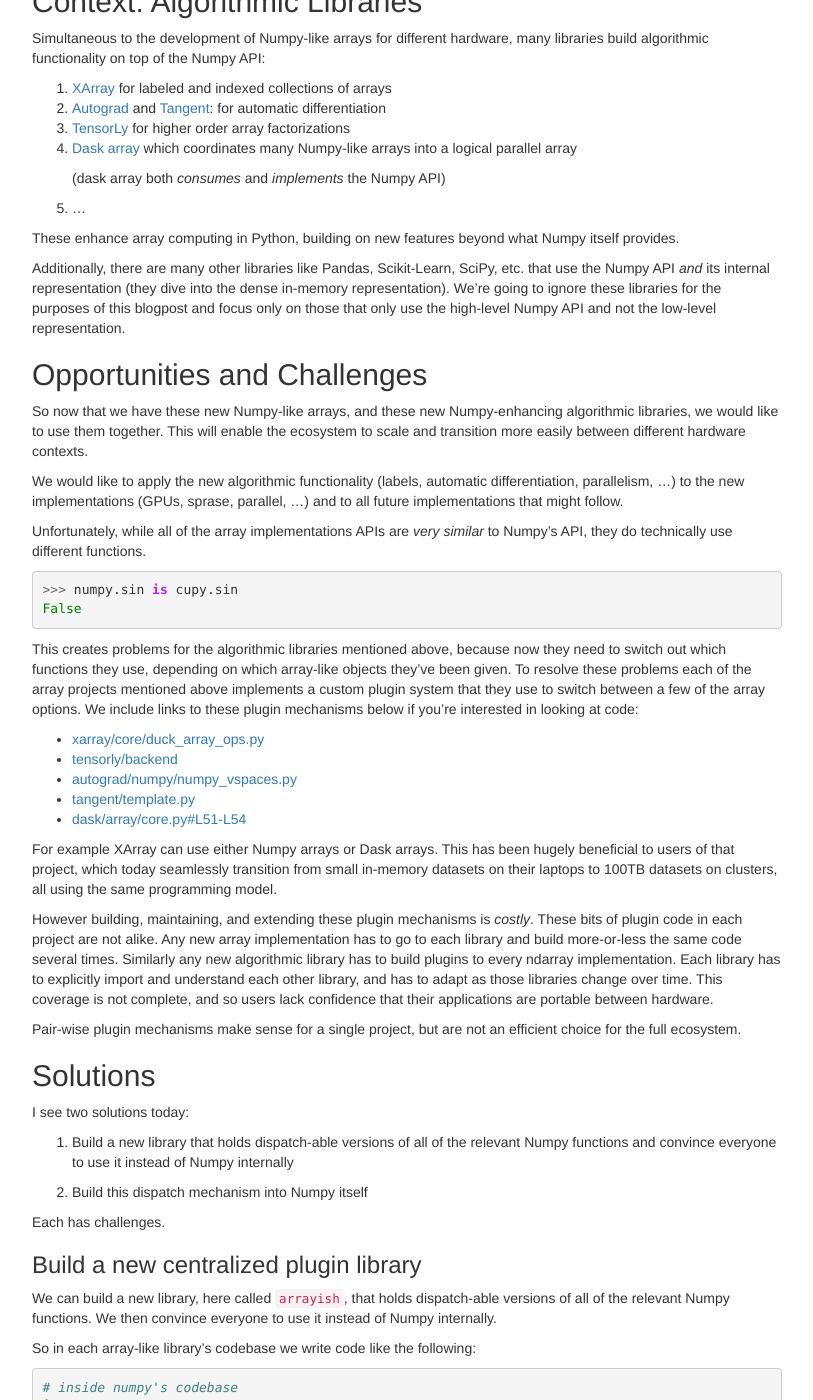
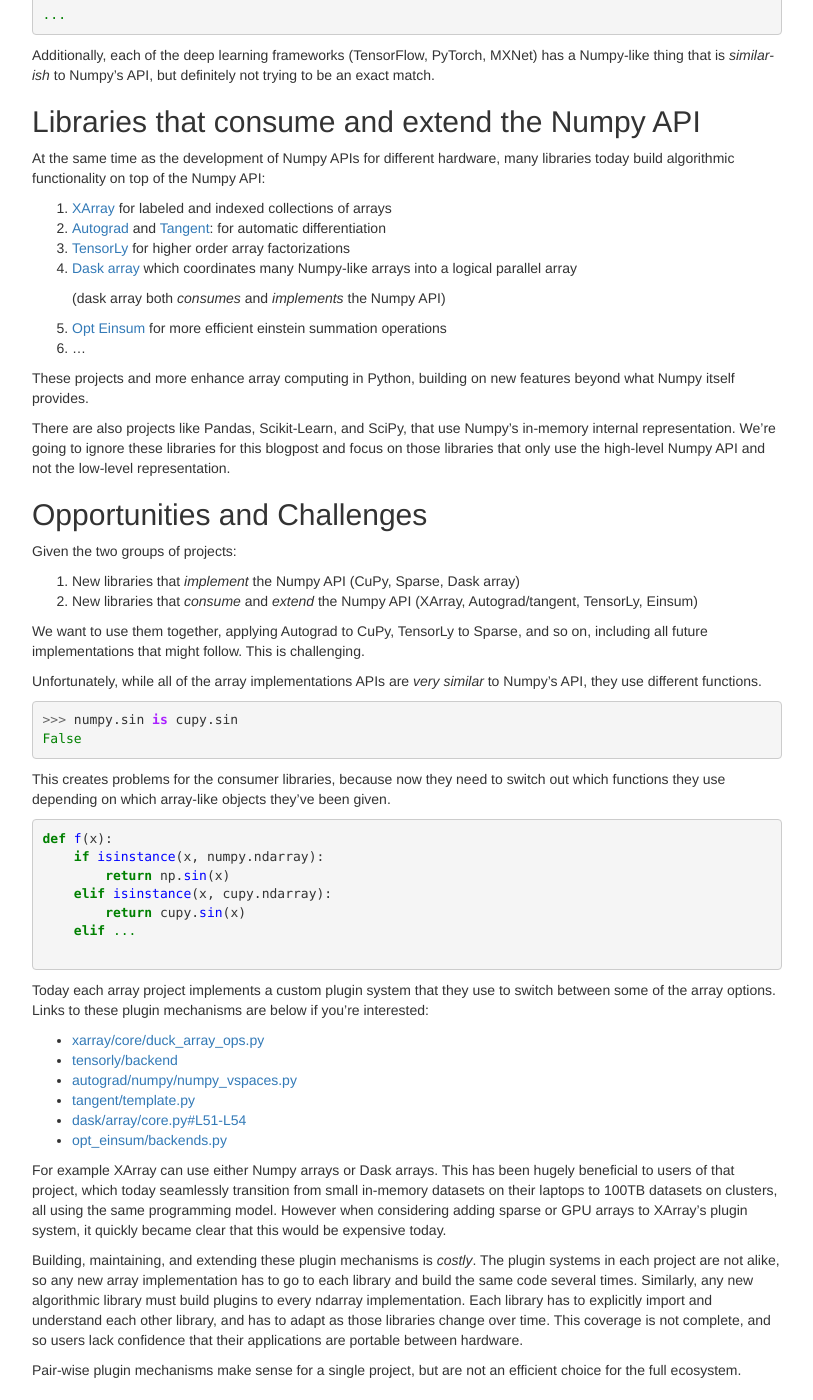
Before and after one commit to besyskymnbk/blog, a Jekyll site: the page built from _posts/work/2018-05-22-beyond-numpy.md, in a window 1280 px wide and 1400 px high, scrolled down 1272 px. Shown: the whole window, without its empty margins (233-1046 px from the left). Built offline with Jekyll 4.4.1, drawn with Linux system fonts in a browser that asks for light colours; comment, search, counter and statistics services are not loaded; some of the changed text lies outside the part shown.

Commit message:
small changes to numpy post

````diff
--- a/_posts/work/2018-05-22-beyond-numpy.md
+++ b/_posts/work/2018-05-22-beyond-numpy.md
@@ -12,59 +12,69 @@ theme: twitter
 Executive Summary
 -----------------
 
-There are now several implementations of Numpy's array API for
-GPU, sparse, and distributed arrays.
+In recent years Python's array computing ecosystem has grown organically to support
+GPUs, sparse, and distributed arrays.
+This is wonderful and a great example of the growth that can occur in decentralized open source development.
+
+However to solidify this growth and apply it across the ecosystem we now need to do some central planning
+to move from a pair-wise model where packages need to know about each other
+to an ecosystem model where packages can negotiate by developing and adhering to community-standard protocols.
 
 With moderate effort we can define a subset of the Numpy API that works well across all of them,
 allowing the ecosystem to more smoothly transition between hardware.
+This post describes the opportunities and challenges to accomplish this.
 
-This post describes the opportunities and challenges to accomplishing this.
+We start by discussing two kinds of libraries:
+
+1.  Libraries that *implement* the Numpy API
+2.  Libraries that *consume* the Numpy API and build new functionality on top
+    of it
 
 
-Context: Array Implementations
-------------------------------
+Libraries the Implement the Numpy API
+-------------------------------------
 
-The foundational NumPy library represents multidimensional gridded data,
-such as is common in satellite and biomedical imagery, super-computer simulations,
-financial models, genomics, and thousands of other domains critical to our society.
 The Numpy array is one of the foundations of the numeric Python ecosystem,
 and serves as the standard model for similar libraries in other languages.
+Today it is used to analyze satellite and biomedical imagery, financial models,
+genomes, oceans and the atmosphere, super-computer simulations,
+and data from thousands of other domains.
 
 However, Numpy was designed several years ago,
-and its implementation no longer reflects modern hardware trends to
-multi-core workstations, many-core GPUs, and distributed clusters.
+and its implementation is no longer optimal for some modern hardware,
+particularly multi-core workstations, many-core GPUs, and distributed clusters.
 
-Fortunately other libraries in the ecosystem implement the Numpy array API on these other architectures:
+Fortunately other libraries implement the Numpy array API on these other architectures:
 
 -  [CuPy](https://cupy.chainer.org/): implements the Numpy API on GPUs with CUDA
 -  [Sparse](https://sparse.pydata.org/): implements the Numpy API for sparse arrays that are mostly zeros
 -  [Dask array](https://dask.pydata.org/): implements the Numpy API in parallel for multi-core workstations or distributed clusters
 
 So even when the Numpy implementation is no longer ideal,
-the Numpy API lives on in successor projects.
+the *Numpy API* lives on in successor projects.
 
 *Note: the Numpy implementation remains ideal most of the time.
 Dense in-memory arrays are still the common case.
 This blogpost is about the minority of cases where Numpy is not ideal*
 
-We can write code very similar code between all of
+So today we can write code similar code between all of
 Numpy, GPU, sparse, and parallel arrays:
 
 ```python
 import numpy as np
-x = np.random.random(...)
+x = np.random.random(...)  # Runs on a single CPU
 y = x.T.dot(np.log(x) + 1)
 z = y - y.mean(axis=0)
 print(z[:5])
 
 import cupy as cp
-x = cp.random.random(...)
+x = cp.random.random(...)  # Runs on a GPU
 y = x.T.dot(cp.log(x) + 1)
 z = y - y.mean(axis=0)
 print(z[:5].get())
 
 import dask.array as da
-x = da.random.random(...)
+x = da.random.random(...)  # Runs on many CPUs
 y = x.T.dot(da.log(x) + 1)
 z = y - y.mean(axis=0)
 print(z[:5].compute())
@@ -78,80 +88,97 @@ has a Numpy-like thing that is *similar-ish* to Numpy's API,
 but definitely not trying to be an exact match.
 
 
-Context: Algorithmic Libraries
-------------------------------
+Libraries that consume and extend the Numpy API
+-----------------------------------------------
 
-Simultaneous to the development of Numpy-like arrays for different hardware,
-many libraries build algorithmic functionality on top of the Numpy API:
+At the same time as the development of Numpy APIs for different hardware,
+many libraries today build algorithmic functionality on top of the Numpy API:
 
-1.  [XArray](http://xarray.pydata.org/en/stable/) for labeled and indexed collections of arrays
-2.  [Autograd](https://github.com/hips/autograd) and [Tangent](https://github.com/google/tangent/): for automatic differentiation
-3.  [TensorLy](http://tensorly.org/stable/index.html) for higher order array factorizations
-4.  [Dask array](https://dask.pydata.org) which coordinates many Numpy-like arrays into a logical parallel array
+1.  [XArray](http://xarray.pydata.org/en/stable/)
+    for labeled and indexed collections of arrays
+2.  [Autograd](https://github.com/hips/autograd) and
+    [Tangent](https://github.com/google/tangent/):
+    for automatic differentiation
+3.  [TensorLy](http://tensorly.org/stable/index.html)
+    for higher order array factorizations
+4.  [Dask array](https://dask.pydata.org)
+    which coordinates many Numpy-like arrays into a logical parallel array
 
     (dask array both *consumes* and *implements* the Numpy API)
-5.  ...
+5.  [Opt Einsum](http://optimized-einsum.readthedocs.io/en/latest/)
+    for more efficient einstein summation operations
+6.  ...
 
-These enhance array computing in Python, building on new features beyond what Numpy itself provides.
+These projects and more enhance array computing in Python,
+building on new features beyond what Numpy itself provides.
 
-Additionally, there are many other libraries like Pandas, Scikit-Learn, SciPy, etc.
-that use the Numpy API *and* its internal representation (they dive into the dense in-memory representation).
-We're going to ignore these libraries for the purposes of this blogpost
-and focus only on those that only use the high-level Numpy API
+There are also projects like Pandas, Scikit-Learn, and SciPy,
+that use Numpy's in-memory internal representation.
+We're going to ignore these libraries for this blogpost
+and focus on those libraries that only use the high-level Numpy API
 and not the low-level representation.
 
 
 Opportunities and Challenges
 ----------------------------
 
-So now that we have these new Numpy-like arrays,
-and these new Numpy-enhancing algorithmic libraries,
-we would like to use them together.
-This will enable the ecosystem to scale and transition more easily
-between different hardware contexts.
+Given the two groups of projects:
 
-We would like to apply the new algorithmic functionality
-(labels, automatic differentiation, parallelism, ...)
-to the new implementations
-(GPUs, sprase, parallel, ...)
-and to all future implementations that might follow.
+1.  New libraries that *implement* the Numpy API
+    (CuPy, Sparse, Dask array)
+2.  New libraries that *consume* and *extend* the Numpy API
+    (XArray, Autograd/tangent, TensorLy, Einsum)
+
+We want to use them together, applying Autograd to CuPy, TensorLy to Sparse,
+and so on, including all future implementations that might follow.
+This is challenging.
 
 Unfortunately,
 while all of the array implementations APIs are *very similar* to Numpy's API,
-they do technically use different functions.
+they use different functions.
 
 ```python
 >>> numpy.sin is cupy.sin
 False
 ```
 
-This creates problems for the algorithmic libraries mentioned above,
-because now they need to switch out which functions they use,
+This creates problems for the consumer libraries,
+because now they need to switch out which functions they use
 depending on which array-like objects they've been given.
-To resolve these problems
-each of the array projects mentioned above
-implements a custom plugin system
-that they use to switch between
-a few of the array options.
-We include links to these plugin mechanisms below if you're interested in
-looking at code:
+
+```python
+def f(x):
+    if isinstance(x, numpy.ndarray):
+        return np.sin(x)
+    elif isinstance(x, cupy.ndarray):
+        return cupy.sin(x)
+    elif ...
+
+```
+
+Today each array project implements a custom plugin system
+that they use to switch between some of the array options.
+Links to these plugin mechanisms are below if you're interested:
 
 -  [xarray/core/duck_array_ops.py](https://github.com/pydata/xarray/blob/master/xarray/core/duck_array_ops.py)
 -  [tensorly/backend](https://github.com/tensorly/tensorly/tree/master/tensorly/backend)
 -  [autograd/numpy/numpy_vspaces.py](https://github.com/HIPS/autograd/blob/master/autograd/numpy/numpy_vspaces.py)
 -  [tangent/template.py](https://github.com/google/tangent/blob/master/tangent/template.py)
 -  [dask/array/core.py#L51-L54](https://github.com/dask/dask/blob/master/dask/array/core.py#L51-L54)
+-  [opt_einsum/backends.py](https://github.com/dgasmith/opt_einsum/blob/master/opt_einsum/backends.py)
 
 For example XArray can use either Numpy arrays or Dask arrays.
 This has been hugely beneficial to users of that project,
 which today seamlessly transition from small in-memory datasets on their laptops
 to 100TB datasets on clusters,
 all using the same programming model.
+However when considering adding sparse or GPU arrays to XArray's plugin system,
+it quickly became clear that this would be expensive today.
 
-However building, maintaining, and extending these plugin mechanisms is *costly*.
-These bits of plugin code in each project are not alike.
-Any new array implementation has to go to each library and build more-or-less the same code several times.
-Similarly any new algorithmic library has to build plugins to every ndarray implementation.
+Building, maintaining, and extending these plugin mechanisms is *costly*.
+The plugin systems in each project are not alike,
+so any new array implementation has to go to each library and build the same code several times.
+Similarly, any new algorithmic library must build plugins to every ndarray implementation.
 Each library has to explicitly import and understand each other library,
 and has to adapt as those libraries change over time.
 This coverage is not complete,
@@ -250,7 +277,7 @@ allowing the array implementations to take over when possible.
 This would allow existing Numpy code to work on externally developed array implementations.
 
 There is precedent for this.
-The [`__array_ufunc__`](https://docs.scipy.org/doc/numpy/reference/arrays.classes.html#numpy.class.__array_ufunc__) protocol
+The [__array_ufunc__](https://docs.scipy.org/doc/numpy/reference/arrays.classes.html#numpy.class.__array_ufunc__) protocol
 allows any class that defines the `__array_ufunc__` method
 to take control of any Numpy ufunc like `np.sin` or `np.exp`.
 Numpy reductions like `np.sum` already look for `.sum` methods on their arguments and defer to them if possible.
````
Also changed, not shown: other parts of _posts/work/2018-05-22-beyond-numpy.md (+1 -1 lines).
